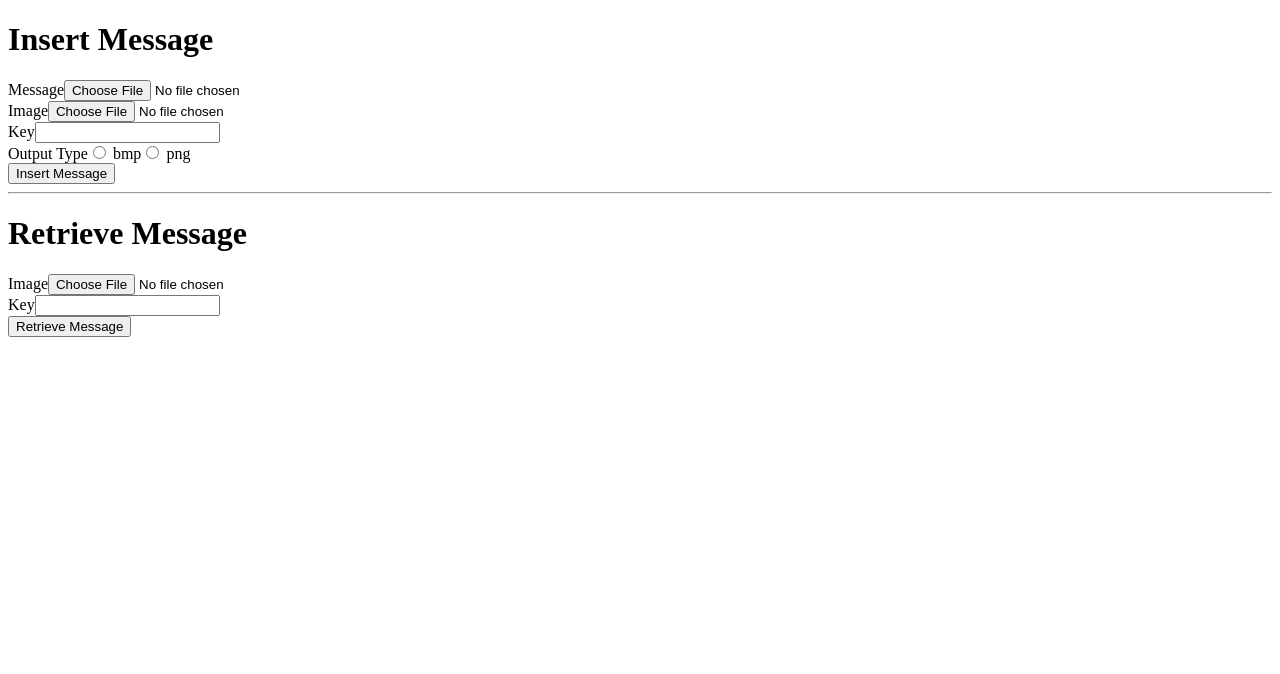
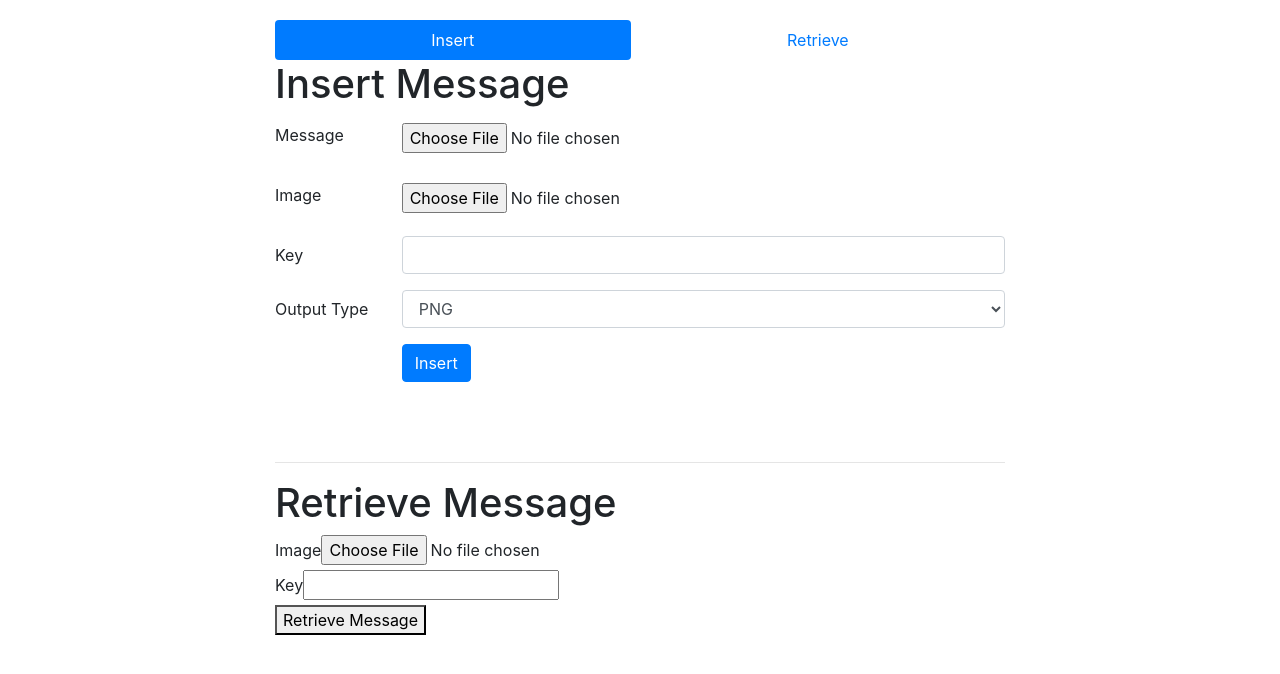
Before and after one commit to kriptografi/steganic, a React (Create React App) app in the folder frontend/: page /#/ in a window 1280 px wide. Shown: the top 674 px of the page. Built offline with nearby package versions, Linux system fonts and the light colour scheme.

Commit message:
add bootstrap template to frontend

```diff
--- a/frontend/public/index.html
+++ b/frontend/public/index.html
@@ -10,9 +10,11 @@
     -->
     <link rel="manifest" href="%PUBLIC_URL%/manifest.json">
     <link rel="shortcut icon" href="%PUBLIC_URL%/favicon.ico">
-    <link rel="stylesheet" href="https://maxcdn.bootstrapcdn.com/font-awesome/4.7.0/css/font-awesome.min.css">
+    <link rel="stylesheet" href="https://maxcdn.bootstrapcdn.com/bootstrap/4.0.0/css/bootstrap.min.css" integrity="sha384-Gn5384xqQ1aoWXA+058RXPxPg6fy4IWvTNh0E263XmFcJlSAwiGgFAW/dAiS6JXm" crossorigin="anonymous">
 
-    <script type="text/javascript" src="https://code.jquery.com/jquery-3.2.1.min.js"></script>
+    <script src="https://code.jquery.com/jquery-3.2.1.slim.min.js" integrity="sha384-KJ3o2DKtIkvYIK3UENzmM7KCkRr/rE9/Qpg6aAZGJwFDMVNA/GpGFF93hXpG5KkN" crossorigin="anonymous"></script>
+    <script src="https://cdnjs.cloudflare.com/ajax/libs/popper.js/1.12.9/umd/popper.min.js" integrity="sha384-ApNbgh9B+Y1QKtv3Rn7W3mgPxhU9K/ScQsAP7hUibX39j7fakFPskvXusvfa0b4Q" crossorigin="anonymous"></script>
+    <script src="https://maxcdn.bootstrapcdn.com/bootstrap/4.0.0/js/bootstrap.min.js" integrity="sha384-JZR6Spejh4U02d8jOt6vLEHfe/JQGiRRSQQxSfFWpi1MquVdAyjUar5+76PVCmYl" crossorigin="anonymous"></script>
     <!--
       Notice the use of %PUBLIC_URL% in the tags above.
       It will be replaced with the URL of the `public` folder during the build.
--- a/frontend/src/App.js
+++ b/frontend/src/App.js
@@ -5,12 +5,33 @@ import RetrieveForm from './RetrieveForm'
 class App extends Component {
   render() {
     return (
-      <div className="App">
-        <h1>Insert Message</h1>
-        <InsertForm />
-        <hr/>
-        <h1>Retrieve Message</h1>
-        <RetrieveForm />
+      <div className="container" style={{marginTop: 20}}>
+        <div className="row">
+          <div className="col" />
+          <div className="col-8">
+            <ul className="nav nav-pills nav-fill">
+              <li className="nav-item">
+                <a className="nav-link active" href="#">Insert</a>
+              </li>
+              <li className="nav-item">
+                <a className="nav-link" href="#">Retrieve</a>
+              </li>
+            </ul>
+          </div>
+          <div className="col" />
+
+        </div>
+        <div className="row">
+          <div className="col" />
+          <div className="col-8">
+            <h1>Insert Message</h1>
+            <InsertForm />
+            <hr/>
+            <h1>Retrieve Message</h1>
+            <RetrieveForm />
+          </div>
+          <div className="col" />
+        </div>
       </div>
     );
   }
--- /dev/null
+++ b/frontend/src/Image.js
@@ -0,0 +1,13 @@
+import React, { Component } from 'react'
+
+class Image extends Component {
+  render() {
+    return (
+      <div style={{maxWidth: this.props.width, maxHeight: this.props.maxHeight}}>
+          <img src={this.props.src} style={{maxWidth: "100%", height: "auto"}}/>
+      </div>
+    );
+  }
+}
+
+export default Image;
--- a/frontend/src/InsertForm.js
+++ b/frontend/src/InsertForm.js
@@ -1,4 +1,5 @@
 import React, { Component } from 'react'
+import Image from './Image'
 
 class InsertForm extends Component {
   constructor(props) {
@@ -51,42 +52,55 @@ class InsertForm extends Component {
   render() {
     return (
       <div>
+
+        <form>
+          <div className="form-group row">
+            <label className="col-sm-2 col-form-label">Message</label>
+            <div className="col-sm-10">
+              <input ref={(input) => { this.plainFileInput = input }} type="file" className="form-control-plaintext" />
+            </div>
+          </div>
+
+          <div className="form-group row">
+            <label className="col-sm-2 col-form-label">Image</label>
+            <div className="col-sm-10">
+              <input onChange={this.onImageChange} ref={(input) => { this.imageFileInput = input }} type="file" className="form-control-plaintext" />
+            </div>
+          </div>
+
+          <div className="form-group row">
+            <label className="col-sm-2 col-form-label">Key</label>
+            <div className="col-sm-10">
+              <input ref={(input) => { this.keyInput = input }} type="text" className="form-control" />
+            </div>
+          </div>
+
+          <div className="form-group row">
+            <label className="col-sm-2 col-form-label">Output Type</label>
+            <div className="col-sm-10">
+              <select ref={(input) => { this.outputTypeInput = input }} className="form-control">
+                <option value="image/png">PNG</option>
+                <option value="image/bmp">BMP</option>
+              </select>
+            </div>
+          </div>
+
+          <div className="form-group row">
+            <div className="col-sm-2" />
+            <div className="col-sm-10">
+              <button onClick={this.insertMessage} className="btn btn-primary">Insert</button>
+            </div>
+          </div>
+
+        </form>
+
         <div>
-          <label>Message</label>
-          <input ref={(input) => { this.plainFileInput = input }} type="file" name="plainFile" />
+          <Image alt="plain-image" src={this.state.currentImage} width={200} height={200} />
         </div>
         <div>
-          <label>Image</label>
-          <input onChange={this.onImageChange} ref={(input) => { this.imageFileInput = input }} type="file" name="image" />
+          <Image alt="messaged-image" src={this.state.resultImage} width={200} height={200} />
         </div>
-        <div>
-          <label>Key</label>
-          <input ref={(input) => { this.keyInput = input }} type="text" name="key" />
-        </div>
-        <div>
-          <label>Output Type</label>
-          <input type="radio" name="outputType" ref={(input) => {this.outputTypeBmpInput = input}} value="image/bmp" /> bmp
-          <input type="radio" name="outputType" ref={(input) => {this.outputTypePngInput = input}} value="image/png" /> png
-        </div>
-        <div>
-          <button onClick={this.insertMessage}>Insert Message</button>
-        </div>
-        <div>
-          {
-            function() {
-              if (this.state.currentImage)
-                return <img alt="plain" src={this.state.currentImage} />
-            }.apply(this)
-          }
-        </div>
-        <div>
-          {
-            function() {
-              if (this.state.resultImage)
-                return <img alt="result" src={this.state.resultImage} />
-            }.apply(this)
-          }
-        </div>
+
       </div>
     );
   }
```
Also changed, not shown: 2 other files (tests, documents, lock files or other folders).
